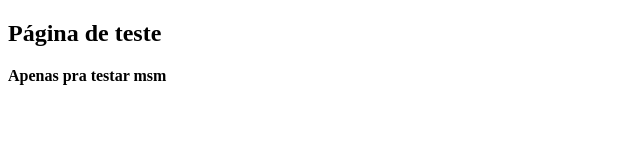
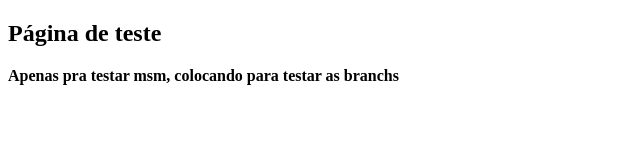
Before and after one commit to Filgueiras04/projeto-curso-git, a plain HTML site: page index.html in a window 1280 px wide. Shown: the whole page, without its empty margins (0-640 px from the left). Drawn offline with Linux system fonts and the light colour scheme.

Commit message:
Testando novas branchs

```diff
--- a/index.html
+++ b/index.html
@@ -5,6 +5,6 @@
 </head>
 <body>
 	<h2>Página de teste</h2>
-	<b> Apenas pra testar msm</b>
+	<b> Apenas pra testar msm, colocando para testar as branchs</b>
 </body>
 </html>
```
